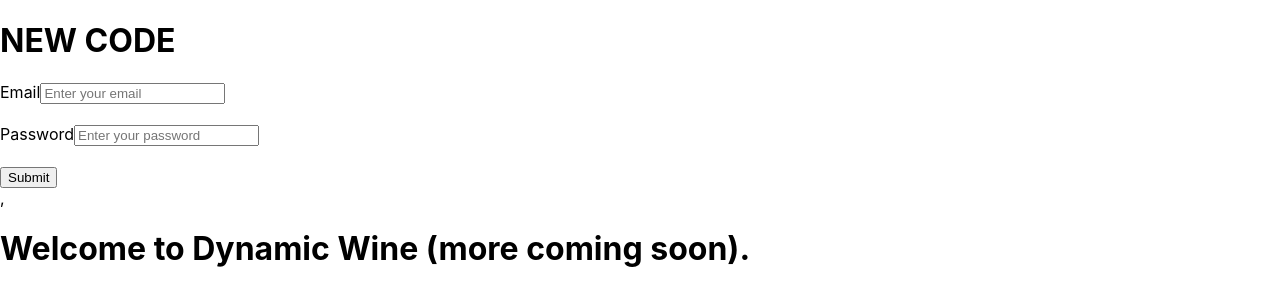
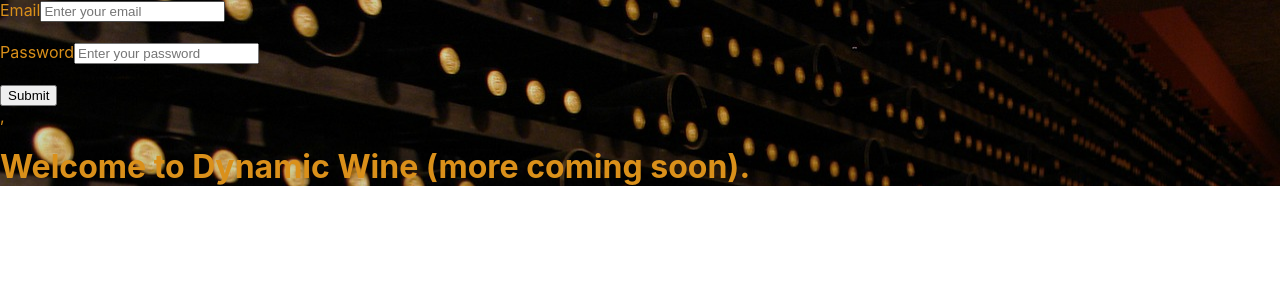
Before and after one commit to carolinetwyman/dynamicwine, a React (Create React App) app in the folder client/: page / in a window 1280 px wide. Shown: the top 306 px of the page. Built offline with nearby package versions, Linux system fonts and the light colour scheme.

Commit message:
added styling and reacstrap, partial success, to frontPage, and login

```diff
--- a/client/src/components/login/Error.js
+++ b/client/src/components/login/Error.js
@@ -1,4 +1,5 @@
-import React from 'react'
+import React from 'react';
+import './login.css';
 
 const Error = ({ touched, message }) => {
     if (!touched) {
--- a/client/src/components/login/login.css
+++ b/client/src/components/login/login.css
@@ -0,0 +1,9 @@
+
+
+.error {
+    color: red;
+  }
+
+.form-message {
+    color: red;
+}
--- a/client/src/components/login/login.js
+++ b/client/src/components/login/login.js
@@ -3,6 +3,8 @@
 import { Formik } from 'formik';
 import * as Yup from 'yup';
 import Error from './Error';
+import { Jumbotron, Button, Container, Row, Col } from 'reactstrap';
+import Reactstrap from 'reactstrap';
 
 
 const validationSchema = Yup.object().shape({
@@ -13,7 +15,7 @@
         .required("Must enter an email"),
     password: Yup.string()
         .min(1, "Must have a character")
-        .max(25, "Must be shorter than 255")
+        .max(25, "Must be shorter than 25")
         .required("Must enter a password"),
 });
 
@@ -41,8 +43,10 @@
                 handleSubmit,
                 isSubmitting
             }) => (
+                <Container className="wine">
                 <form onSubmit={handleSubmit}>
-                    <h1> NEW CODE </h1>
+                    <Row>
+                        <Col  sm={{ size: 'auto', offset: 1 }}>
                         <div className='input-row'>
                             <label htmlFor='email'>Email</label>
                             <input
@@ -58,6 +62,8 @@
                             />
                             <Error touched={touched.email} message={errors.email} />
                         </div>
+                        </Col>
+                    </Row>
 
                     <div className='input-row'>
                         <label htmlFor='password'>Password</label>
@@ -76,10 +82,14 @@
                     </div>
 
                     <div className='input-row'>
-                        <button type='submit' disabled={isSubmitting}>Submit</button>
+                        <Jumbotron>
+                        <Button color="primary" type='submit' disabled={isSubmitting}>Submit</Button>{' '}
+                        </Jumbotron>
                     </div>
 
                 </form>
+
+                </Container>
             )}
         </Formik>
     )
--- a/client/src/index.js
+++ b/client/src/index.js
@@ -3,6 +3,7 @@
 import './index.css';
 import App from './App';
 import reportWebVitals from './reportWebVitals';
+import ReactStrap from 'reactstrap';
 
 ReactDOM.render(
   <React.StrictMode>
--- a/client/src/pages/frontPage/frontPage.css
+++ b/client/src/pages/frontPage/frontPage.css
@@ -0,0 +1,9 @@
+.wine {
+    background-image: url(wine-cellar-2430651_1920.jpg);
+    color: rgb(218, 144, 26);
+
+}
+
+.center {
+    display: flex
+}
--- a/client/src/pages/frontPage/frontPage.js
+++ b/client/src/pages/frontPage/frontPage.js
@@ -2,14 +2,20 @@
 import "./frontPage.css";
 import Map from "../../components/map/map";
 import Login from '../../components/login/Login';
+import { Button, Container, Row, Col } from 'reactstrap';
+
 
 //i need to keep handlechange and handlesubmit
 
 function frontPage() {
   return (
-    <div>
-      <Login />,
-      <Map />
+    <div className="wine">
+      <Row>
+        <Col sm={{ size: 'auto', offset: 1 }}>
+          <Login className='center'/>,
+          <Map className='center'/>
+      </Col>
+      </Row>
     </div>
   );
 }
```
Also changed, not shown: client/src/pages/frontPage/wine-cellar-2430651_1920.jpg (added). Lines whose indentation alone changed are shown as unchanged.
